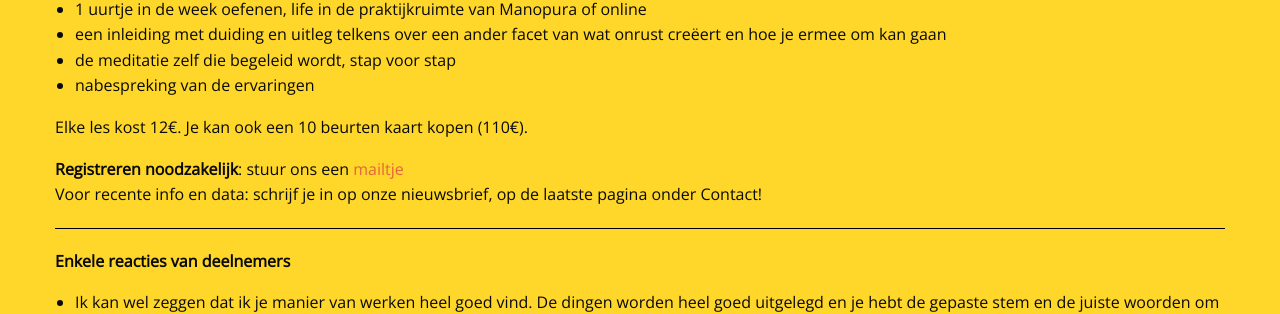
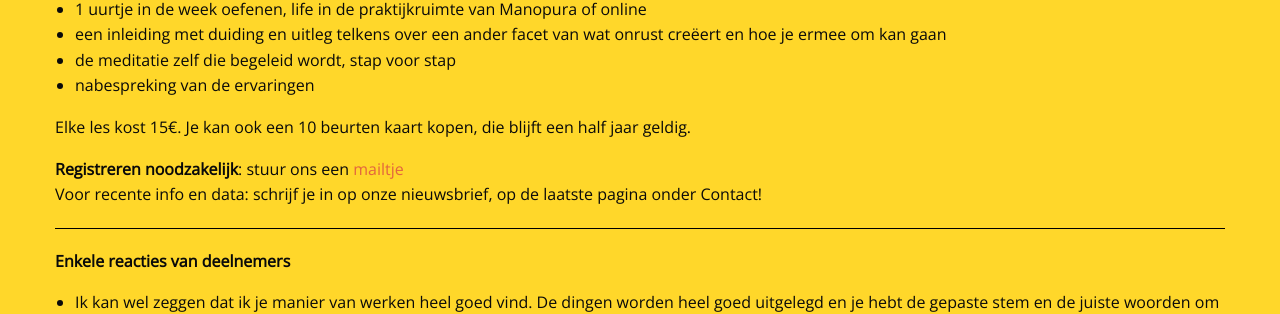
Before and after one commit to manopura/manopura.github.io, a Jekyll site: the page built from meditatie.md, in a window 1280 px wide. Shown: the part 656-970 px from the top of the page. Built offline with Jekyll 4.4.1, drawn with Linux system fonts in a browser that asks for light colours; nearby versions of some CDN libraries; our own code applies the rules of GitHub Pages for plain Markdown files.

Commit message:
Update meditatie.md

```diff
--- a/meditatie.md
+++ b/meditatie.md
@@ -37,7 +37,7 @@ Voor meer uitleg daarover, zie ook [**cursussen**](http://www.manopura.be/cursus
   * nabespreking van de ervaringen
 
 
-Elke les kost 12€. Je kan ook een 10 beurten kaart kopen (110€).
+Elke les kost 15€. Je kan ook een 10 beurten kaart kopen, die blijft een half jaar geldig.
 
 **Registreren noodzakelijk**: stuur ons een [mailtje](mailto:marian@manopura.be)
 Voor recente info en data: schrijf je in op onze nieuwsbrief, op de laatste pagina onder Contact!
```
